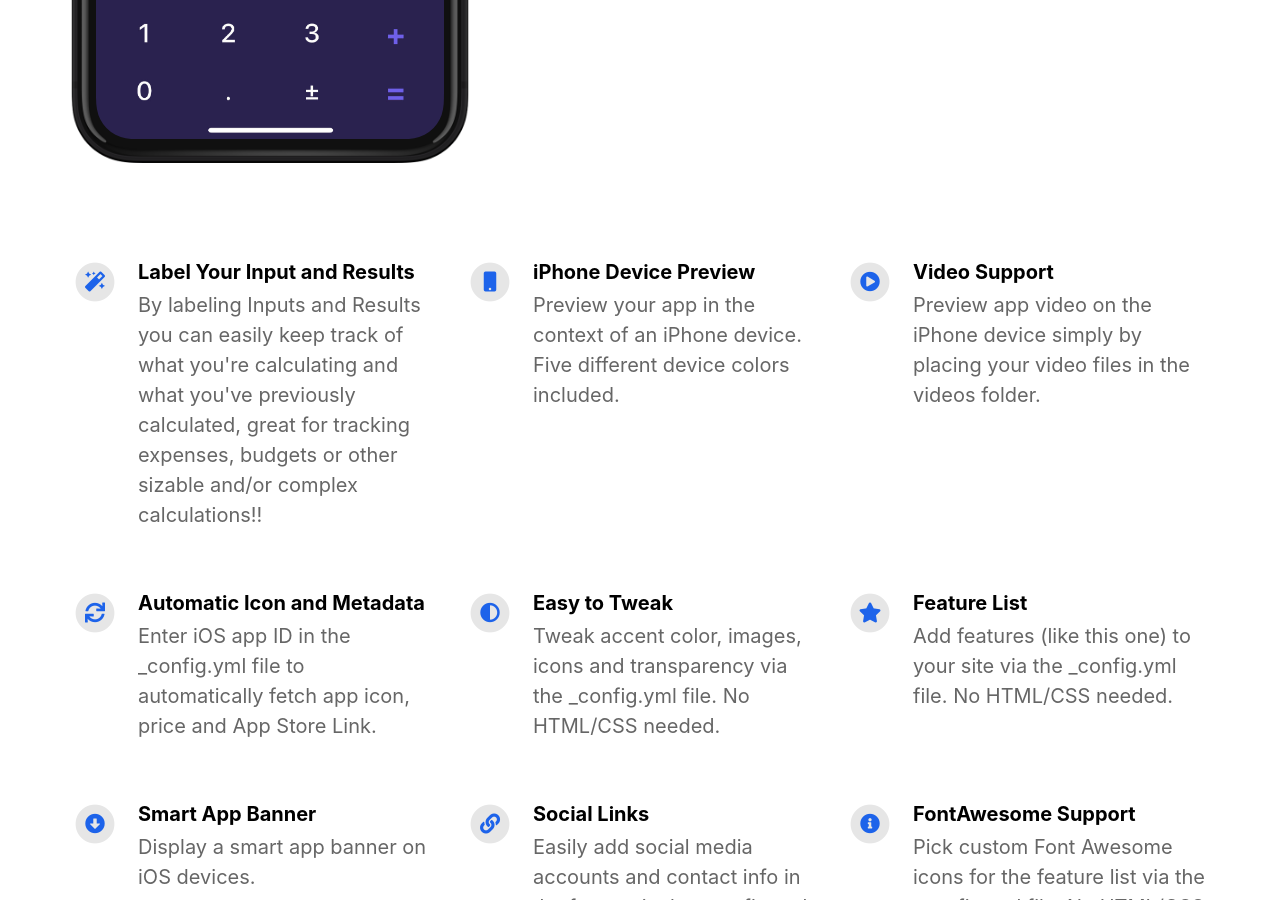
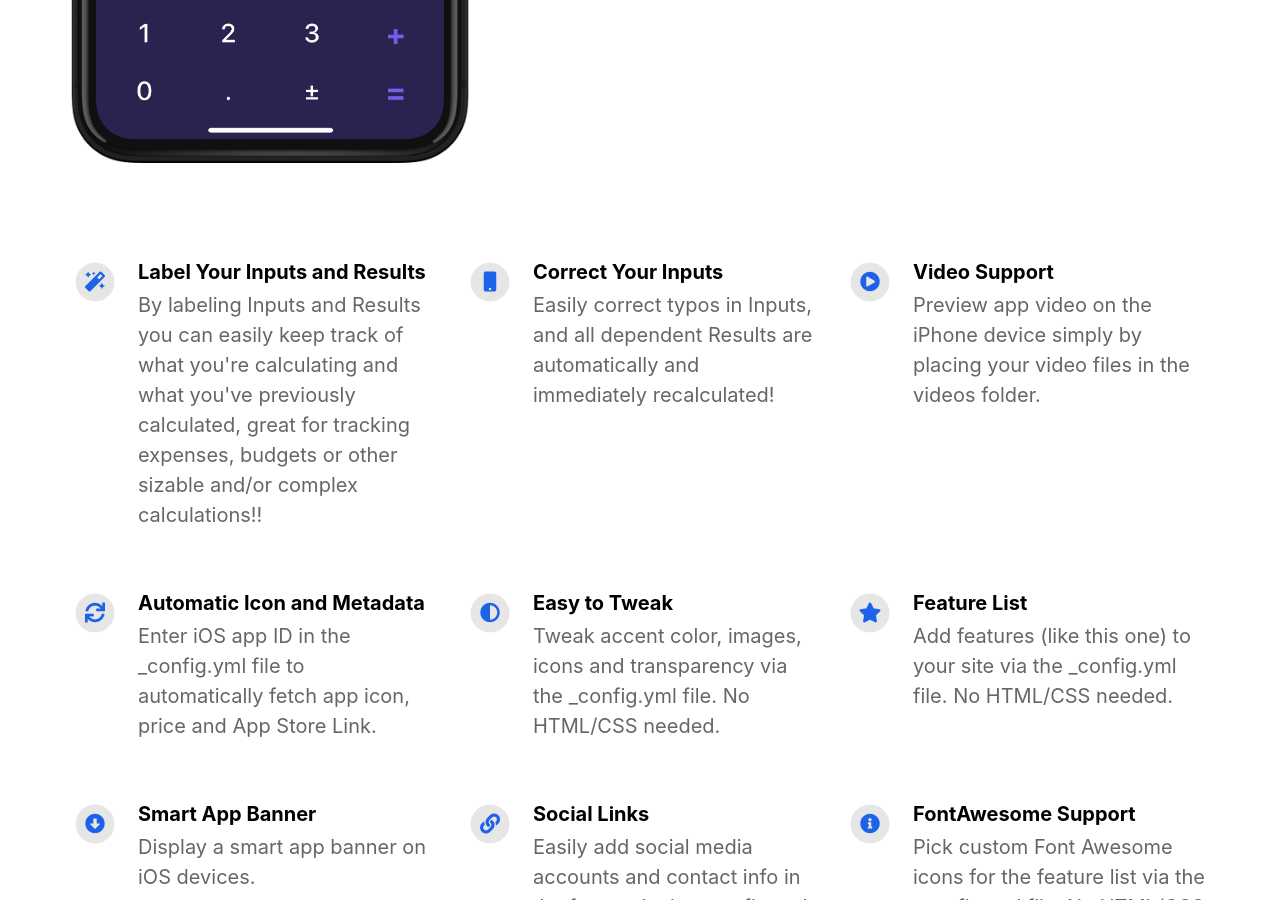
Before and after one commit to calculator-chat/calculator-chat.github.io, a Jekyll site: the page built from index.html, in a window 1280 px wide and 900 px high, scrolled down 822 px. Built offline with Jekyll 4.4.1, drawn with Linux system fonts in a browser that asks for light colours; nearby versions of some CDN libraries; comment, search, counter and statistics services are not loaded.

Commit message:
Update _config.yml

```diff
--- a/_config.yml
+++ b/_config.yml
@@ -35,12 +35,12 @@ youtube_username                          :
 # Feature List                            Edit, add or remove features to be presented.
 features                                  :
 
-  - title                                 : Label Your Input and Results
+  - title                                 : Label Your Inputs and Results
     description                           : By labeling Inputs and Results you can easily keep track of what you're calculating and what you've previously calculated, great for tracking expenses, budgets or other sizable and/or complex calculations!!
     fontawesome_icon_name                 : magic
 
-  - title                                 : iPhone Device Preview
-    description                           : Preview your app in the context of an iPhone device. Five different device colors included.
+  - title                                 : Correct Your Inputs
+    description                           : Easily correct typos in Inputs, and all dependent Results are automatically and immediately recalculated!
     fontawesome_icon_name                 : mobile
 
   - title                                 : Video Support
```
